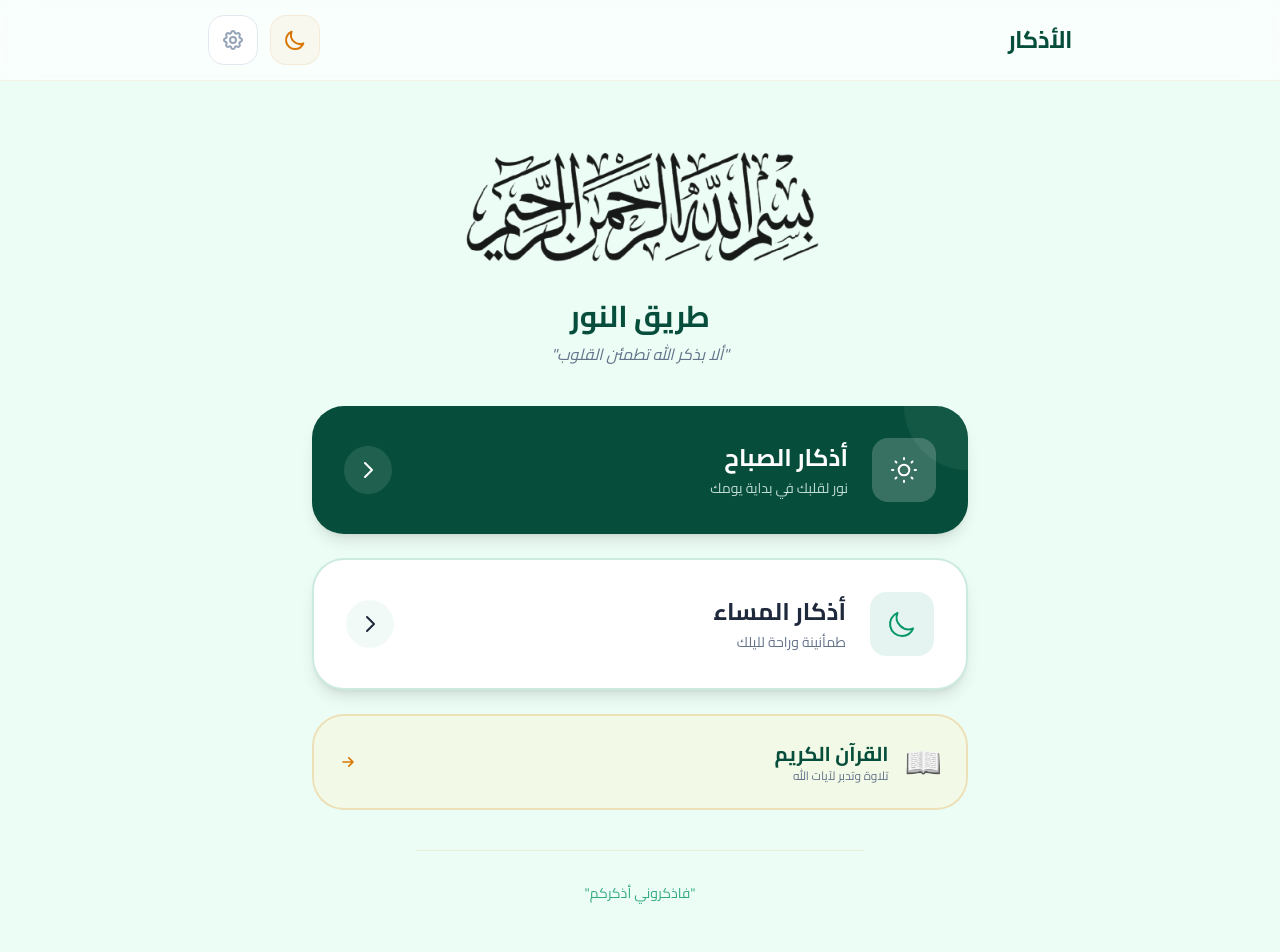
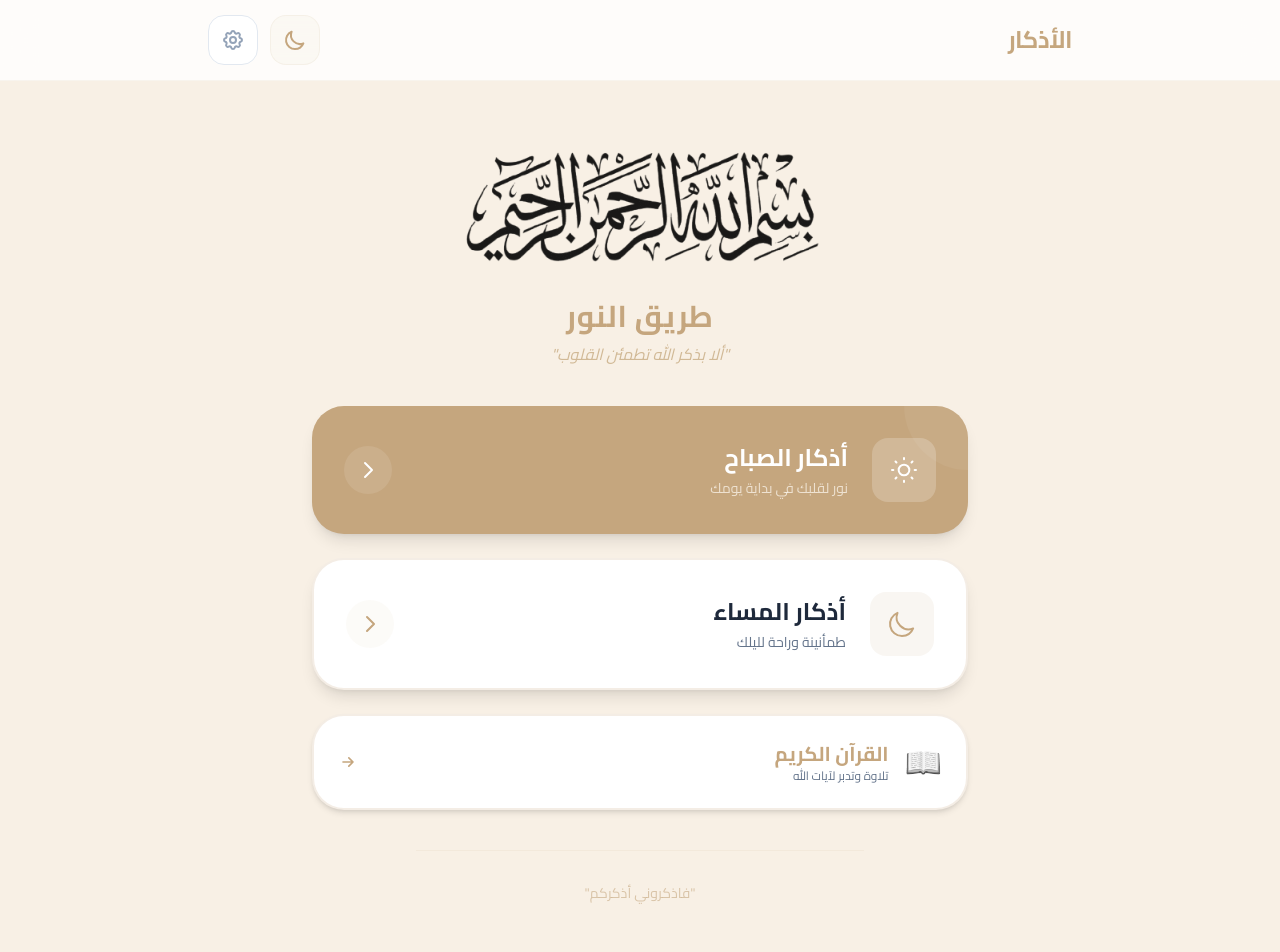
Before and after one commit to EslamMetawie20/Azkar, a React (Vite) app in the folder apps/web/: page / in a window 1280 px wide. Shown: the top 952 px of the page. Built offline with nearby package versions, Linux system fonts and the light colour scheme.

Commit message:
Design: Applied warm sand/gold palette and improved Quranic spacing

```diff
--- a/apps/web/src/App.tsx
+++ b/apps/web/src/App.tsx
@@ -59,32 +59,32 @@ function AppContent() {
 
   if (isLoading) {
     return (
-      <div className="min-h-screen bg-spiritual-light dark:bg-slate-950 flex items-center justify-center">
+      <div className="min-h-screen bg-spiritual-paper dark:bg-slate-950 flex items-center justify-center">
         <div className="text-center space-y-4">
-          <div className="animate-spin rounded-full h-16 w-16 border-t-4 border-spiritual-gold border-solid"></div>
-          <p className="text-spiritual-dark dark:text-spiritual-sand font-arabic font-bold text-lg">نور الطريق...</p>
+          <div className="animate-spin rounded-full h-16 w-16 border-t-4 border-spiritual-dark border-solid"></div>
+          <p className="text-spiritual-dark dark:text-spiritual-accent font-arabic font-bold text-lg">نور الطريق...</p>
         </div>
       </div>
     );
   }
 
   return (
-    <div className="min-h-screen bg-spiritual-light dark:bg-slate-950">
+    <div className="min-h-screen bg-spiritual-paper dark:bg-slate-950 text-slate-800 dark:text-slate-100">
       {/* Spiritual Navbar */}
-      <header className="sticky top-0 z-30 bg-white/70 dark:bg-slate-900/70 backdrop-blur-lg border-b border-spiritual-gold/10">
+      <header className="sticky top-0 z-30 bg-white/80 dark:bg-slate-900/80 backdrop-blur-lg border-b border-spiritual-dark/10">
         <div className="max-w-4xl mx-auto px-4 h-20 flex items-center justify-between">
           <div className="flex items-center">
             {currentPage !== 'home' && (
               <button
                 onClick={currentPage === 'surah' ? handleBackFromSurah : handleBackToHome}
-                className="p-3 text-spiritual-dark dark:text-spiritual-sand hover:bg-spiritual-gold/10 rounded-2xl transition-all mr-2"
+                className="p-3 text-spiritual-dark dark:text-spiritual-accent hover:bg-spiritual-dark/5 rounded-2xl transition-all mr-2"
               >
                 <svg className="w-6 h-6" fill="none" stroke="currentColor" viewBox="0 0 24 24">
                   <path strokeLinecap="round" strokeLinejoin="round" strokeWidth={2} d="M15 19l-7-7 7-7" />
                 </svg>
               </button>
             )}
-            <h1 className="text-2xl font-black text-spiritual-dark dark:text-spiritual-sand font-arabic tracking-tight">
+            <h1 className="text-2xl font-black text-spiritual-dark dark:text-spiritual-accent font-arabic tracking-tight">
               {currentPage === 'home' && 'الأذكار'}
               {currentPage === 'azkar' && (selectedCategory === 'morning' ? 'أذكار الصباح' : 'أذكار المساء')}
               {currentPage === 'quran' && 'القرآن الكريم'}
@@ -96,7 +96,7 @@ function AppContent() {
           <div className="flex items-center space-x-3 space-x-reverse">
             <button
               onClick={toggleTheme}
-              className="p-3 bg-spiritual-gold/5 text-spiritual-gold rounded-2xl hover:bg-spiritual-gold/10 transition-all border border-spiritual-gold/10"
+              className="p-3 bg-spiritual-dark/5 text-spiritual-dark dark:text-spiritual-accent rounded-2xl hover:bg-spiritual-dark/10 transition-all border border-spiritual-dark/10"
             >
               {isDark ? (
                 <svg className="w-6 h-6" fill="none" stroke="currentColor" viewBox="0 0 24 24">
@@ -111,7 +111,7 @@ function AppContent() {
 
             <button
               onClick={() => setCurrentPage(currentPage === 'settings' ? 'home' : 'settings')}
-              className={`p-3 rounded-2xl transition-all border ${currentPage === 'settings' ? 'bg-spiritual-dark text-white border-spiritual-dark' : 'bg-white dark:bg-slate-800 text-slate-400 border-slate-200 dark:border-slate-700'}`}
+              className={`p-3 rounded-2xl transition-all border ${currentPage === 'settings' ? 'bg-spiritual-dark text-white border-spiritual-dark' : 'bg-white dark:bg-slate-800 text-slate-400 border-slate-200 dark:border-slate-700 hover:border-spiritual-dark/50'}`}
             >
               <svg className="w-6 h-6" fill="none" stroke="currentColor" viewBox="0 0 24 24">
                 <path strokeLinecap="round" strokeLinejoin="round" strokeWidth={2} d="M10.325 4.317c.426-1.756 2.924-1.756 3.35 0a1.724 1.724 0 002.573 1.066c1.543-.94 3.31.826 2.37 2.37a1.724 1.724 0 001.065 2.572c1.756.426 1.756 2.924 0 3.35a1.724 1.724 0 00-1.066 2.573c.94 1.543-.826 3.31-2.37 2.37a1.724 1.724 0 00-2.572 1.065c-.426 1.756-2.924 1.756-3.35 0a1.724 1.724 0 00-2.573-1.066c-1.543.94-3.31-.826-2.37-2.37a1.724 1.724 0 00-1.065-2.572c-1.756-.426-1.756-2.924 0-3.35a1.724 1.724 0 001.066-2.573c-.94-1.543.826-3.31 2.37-2.37.996.608 2.296.07 2.572-1.065z" />
@@ -122,7 +122,7 @@ function AppContent() {
         </div>
       </header>
 
-      {/* Elegant Container */}
+      {/* Main Container */}
       <main className="max-w-4xl mx-auto px-4 py-10 min-h-[calc(100vh-5rem)]">
         <div className="animate-in fade-in slide-in-from-bottom-4 duration-700">
           {currentPage === 'home' && (
@@ -144,10 +144,11 @@ function AppContent() {
         </div>
       </main>
 
-      {/* Decorative Bottom Bar */}
-      <footer className="py-10 text-center opacity-30 pointer-events-none select-none">
+      <footer className="py-10 text-center opacity-20 pointer-events-none select-none">
         <div className="flex justify-center space-x-4 space-x-reverse grayscale">
-          <img src="vite.svg" alt="decoration" className="w-8 h-8" />
+          <div className="w-2 h-2 bg-spiritual-dark rounded-full"></div>
+          <div className="w-2 h-2 bg-spiritual-dark rounded-full"></div>
+          <div className="w-2 h-2 bg-spiritual-dark rounded-full"></div>
         </div>
       </footer>
     </div>
--- a/apps/web/src/components/HomePage.tsx
+++ b/apps/web/src/components/HomePage.tsx
@@ -29,7 +29,7 @@ const HomePage: React.FC<HomePageProps> = ({ onCategorySelect, onQuranSelect })
           <path strokeLinecap="round" strokeLinejoin="round" strokeWidth={1.5} d="M20.354 15.354A9 9 0 018.646 3.646 9.003 9.003 0 0012 21a9.003 9.003 0 008.354-5.646z" />
         </svg>
       ),
-      bg: 'bg-white dark:bg-slate-800 border-2 border-spiritual-primary/20'
+      bg: 'bg-white dark:bg-slate-800 border-2 border-spiritual-dark/20'
     }
   ];
 
@@ -46,16 +46,16 @@ const HomePage: React.FC<HomePageProps> = ({ onCategorySelect, onQuranSelect })
           />
         </div>
         <div className="space-y-2">
-          <h2 className="text-3xl font-bold text-spiritual-dark dark:text-spiritual-sand font-arabic">
+          <h2 className="text-3xl font-bold text-spiritual-dark dark:text-spiritual-accent font-arabic tracking-wide">
             طريق النور
           </h2>
-          <p className="text-slate-500 dark:text-slate-400 font-arabic italic">
+          <p className="text-spiritual-medium dark:text-slate-400 font-arabic italic">
             "ألا بذكر الله تطمئن القلوب"
           </p>
         </div>
       </div>
 
-      {/* Main Categories - Elegant Stack */}
+      {/* Main Categories */}
       <div className="grid grid-cols-1 gap-6 max-w-2xl mx-auto px-2">
         {categories.map((category) => (
           <button
@@ -65,42 +65,41 @@ const HomePage: React.FC<HomePageProps> = ({ onCategorySelect, onQuranSelect })
           >
             <div className="flex items-center justify-between relative z-10">
               <div className="flex items-center space-x-6 space-x-reverse">
-                <div className={`w-16 h-16 rounded-2xl flex items-center justify-center transition-transform duration-500 group-hover:scale-110 ${category.slug === 'morning' ? 'bg-white/20' : 'bg-spiritual-primary/10 text-spiritual-primary'}`}>
+                <div className={`w-16 h-16 rounded-2xl flex items-center justify-center transition-transform duration-500 group-hover:scale-110 ${category.slug === 'morning' ? 'bg-white/20' : 'bg-spiritual-dark/10 text-spiritual-dark'}`}>
                   {category.icon}
                 </div>
                 <div className="text-right">
                   <h3 className="text-2xl font-bold font-arabic mb-1">
                     {category.title}
                   </h3>
-                  <p className={`text-sm font-arabic ${category.slug === 'morning' ? 'text-spiritual-light/80' : 'text-slate-500'}`}>
+                  <p className={`text-sm font-arabic ${category.slug === 'morning' ? 'text-spiritual-paper/80' : 'text-slate-500'}`}>
                     {category.description}
                   </p>
                 </div>
               </div>
-              <div className={`p-3 rounded-full transition-colors ${category.slug === 'morning' ? 'bg-white/10 group-hover:bg-white/20' : 'bg-spiritual-primary/5 group-hover:bg-spiritual-primary/10'}`}>
+              <div className={`p-3 rounded-full transition-colors ${category.slug === 'morning' ? 'bg-white/10 group-hover:bg-white/20' : 'bg-spiritual-dark/5 group-hover:bg-spiritual-dark/10 text-spiritual-dark'}`}>
                 <svg className="w-6 h-6" fill="none" stroke="currentColor" viewBox="0 0 24 24">
                   <path strokeLinecap="round" strokeLinejoin="round" strokeWidth={2} d="M9 5l7 7-7 7" />
                 </svg>
               </div>
             </div>
-            {/* Subtle Decorative Pattern Background */}
             <div className="absolute top-0 right-0 w-32 h-32 bg-white/5 rounded-full -mr-16 -mt-16 transition-transform duration-700 group-hover:scale-150"></div>
           </button>
         ))}
 
-        {/* Quran Section - Subtle & Elegant */}
+        {/* Quran Section */}
         <button
           onClick={onQuranSelect}
-          className="group flex items-center justify-between p-6 bg-spiritual-sand/30 dark:bg-spiritual-dark/20 border-2 border-spiritual-gold/20 rounded-[2rem] hover:border-spiritual-gold transition-all duration-300"
+          className="group flex items-center justify-between p-6 bg-white dark:bg-spiritual-dark/10 border-2 border-spiritual-dark/20 rounded-[2rem] hover:border-spiritual-dark transition-all duration-300 shadow-md"
         >
           <div className="flex items-center space-x-4 space-x-reverse">
             <span className="text-3xl filter grayscale group-hover:grayscale-0 transition-all duration-500">📖</span>
             <div className="text-right">
-              <h3 className="text-xl font-bold text-spiritual-dark dark:text-spiritual-sand font-arabic">القرآن الكريم</h3>
+              <h3 className="text-xl font-bold text-spiritual-dark dark:text-spiritual-accent font-arabic">القرآن الكريم</h3>
               <p className="text-xs text-slate-500 dark:text-slate-400 font-arabic">تلاوة وتدبر لآيات الله</p>
             </div>
           </div>
-          <div className="text-spiritual-gold">
+          <div className="text-spiritual-dark">
             <svg className="w-5 h-5" fill="none" stroke="currentColor" viewBox="0 0 24 24">
               <path strokeLinecap="round" strokeLinejoin="round" strokeWidth={2} d="M13 7l5 5m0 0l-5 5m5-5H6" />
             </svg>
@@ -108,9 +107,9 @@ const HomePage: React.FC<HomePageProps> = ({ onCategorySelect, onQuranSelect })
         </button>
       </div>
 
-      {/* Quote of the Day / Bottom Info */}
-      <div className="max-w-md mx-auto text-center pt-8 border-t border-spiritual-gold/10">
-        <p className="text-spiritual-primary dark:text-spiritual-gold font-arabic text-sm opacity-80">
+      {/* Quote Footer */}
+      <div className="max-w-md mx-auto text-center pt-8 border-t border-spiritual-dark/10">
+        <p className="text-spiritual-dark/60 dark:text-spiritual-accent/60 font-arabic text-sm">
           "فاذكروني أذكركم"
         </p>
       </div>
--- a/apps/web/src/index.css
+++ b/apps/web/src/index.css
@@ -1,6 +1,8 @@
 @import "@fontsource/cairo/400.css";
 @import "@fontsource/cairo/600.css";
 @import "@fontsource/cairo/700.css";
+@import "@fontsource/amiri/400.css";
+@import "@fontsource/amiri/700.css";
 
 @tailwind base;
 @tailwind components;
@@ -8,41 +10,54 @@
 
 @layer base {
   body {
-    @apply font-arabic antialiased text-slate-800 bg-spiritual-light dark:bg-slate-950 dark:text-slate-100 transition-colors duration-300;
+    @apply font-arabic antialiased text-slate-800 bg-spiritual-paper dark:bg-slate-950 dark:text-slate-100 transition-colors duration-300;
+    /* Soft subtle texture effect for light mode */
     background-image:
-      radial-gradient(at 0% 0%, rgba(5, 150, 105, 0.05) 0px, transparent 50%),
-      radial-gradient(at 100% 100%, rgba(217, 119, 6, 0.05) 0px, transparent 50%);
+      radial-gradient(at 0% 0%, rgba(197, 166, 126, 0.1) 0px, transparent 50%),
+      radial-gradient(at 100% 100%, rgba(221, 203, 176, 0.1) 0px, transparent 50%);
   }
 }
 
 @layer components {
+  .quran-text {
+    font-family: 'Amiri', serif;
+    line-height: 2.2;
+    direction: rtl;
+    @apply text-slate-900 dark:text-slate-100;
+  }
+
   .glass-card {
-    @apply bg-white/80 dark:bg-slate-900/80 backdrop-blur-md border border-white/20 dark:border-slate-800/50 shadow-xl;
+    @apply bg-white/90 dark:bg-slate-900/80 backdrop-blur-md border border-spiritual-light dark:border-slate-800 shadow-lg;
   }
 
   .spiritual-gradient {
-    @apply bg-gradient-to-br from-spiritual-dark to-spiritual-primary text-white;
+    @apply bg-gradient-to-br from-spiritual-dark to-spiritual-medium text-white;
   }
 
   .gold-border {
-    @apply border-2 border-spiritual-gold/30 hover:border-spiritual-gold transition-colors duration-300;
+    @apply border-2 border-spiritual-dark/30 hover:border-spiritual-dark transition-colors duration-300;
+  }
+
+  .btn-primary {
+    @apply bg-spiritual-dark text-white hover:bg-spiritual-medium transition-all duration-300 shadow-md hover:shadow-lg active:scale-95;
   }
 }
 
-/* Custom Scrollbar for a cleaner look */
-::-webkit-scrollbar {
-  width: 6px;
-}
-
-::-webkit-scrollbar-track {
-  @apply bg-transparent;
-}
-
-::-webkit-scrollbar-thumb {
-  @apply bg-spiritual-primary/20 rounded-full hover:bg-spiritual-primary/40;
-}
+/* Custom Scrollbar */
+::-webkit-scrollbar { width: 6px; }
+::-webkit-scrollbar-track { @apply bg-transparent; }
+::-webkit-scrollbar-thumb { @apply bg-spiritual-dark/20 rounded-full hover:bg-spiritual-dark/40; }
 
 .arabic-text {
   line-height: 1.8;
   word-spacing: 2px;
 }
+
+.animate-fade-in {
+  animation: fadeIn 0.8s ease-out;
+}
+
+@keyframes fadeIn {
+  from { opacity: 0; transform: translateY(10px); }
+  to { opacity: 1; transform: translateY(0); }
+}
--- a/package.json
+++ b/package.json
@@ -29,6 +29,7 @@
     "turbo": "^2.5.6"
   },
   "dependencies": {
+    "@fontsource/amiri": "^5.2.8",
     "motion": "^12.23.22"
   }
 }
```
Also changed, not shown: apps/web/src/components/SurahViewer.tsx (+43 -56 lines), apps/web/tailwind.config.js (+5 -5 lines), 1 other file (tests, documents, lock files or other folders).
